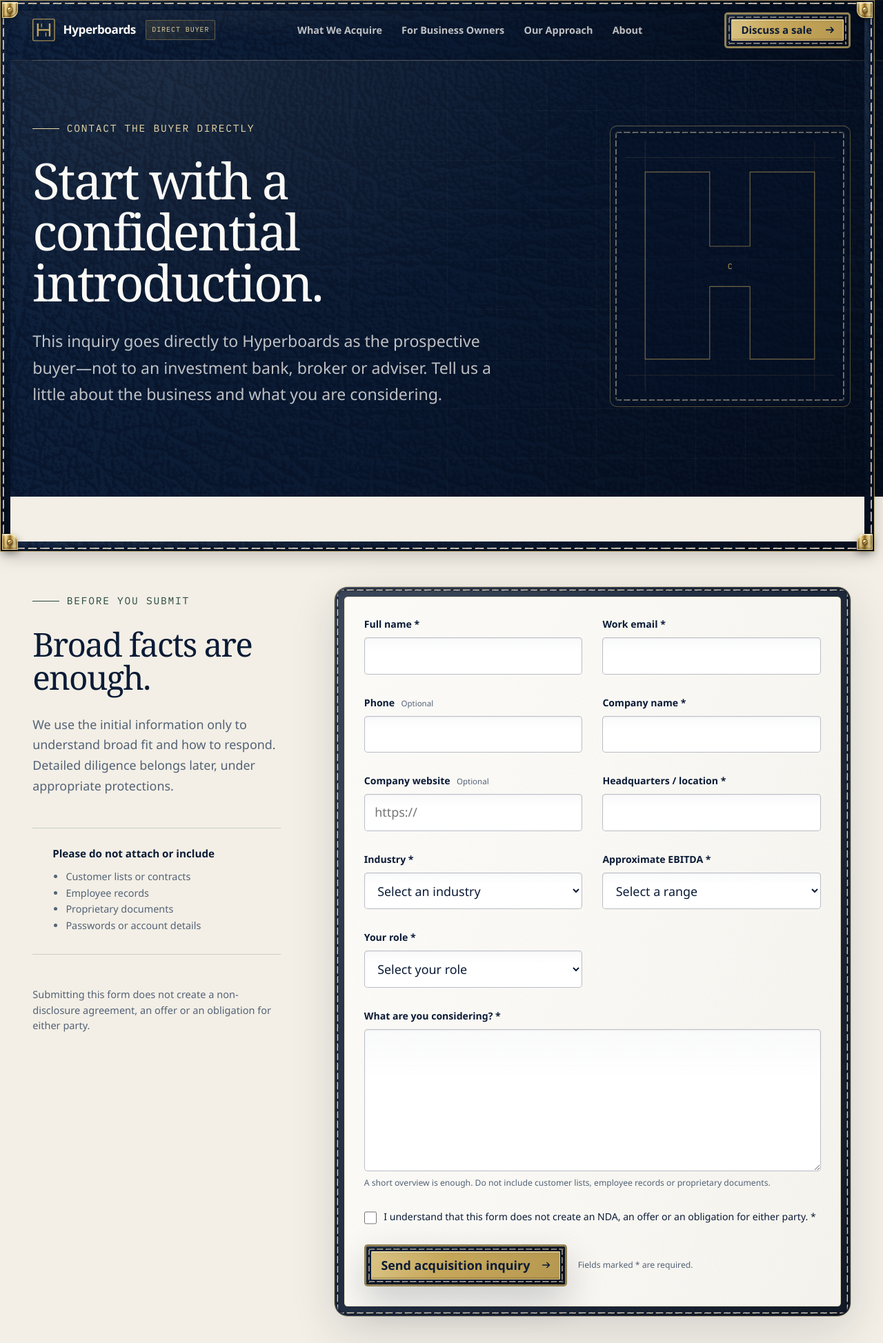
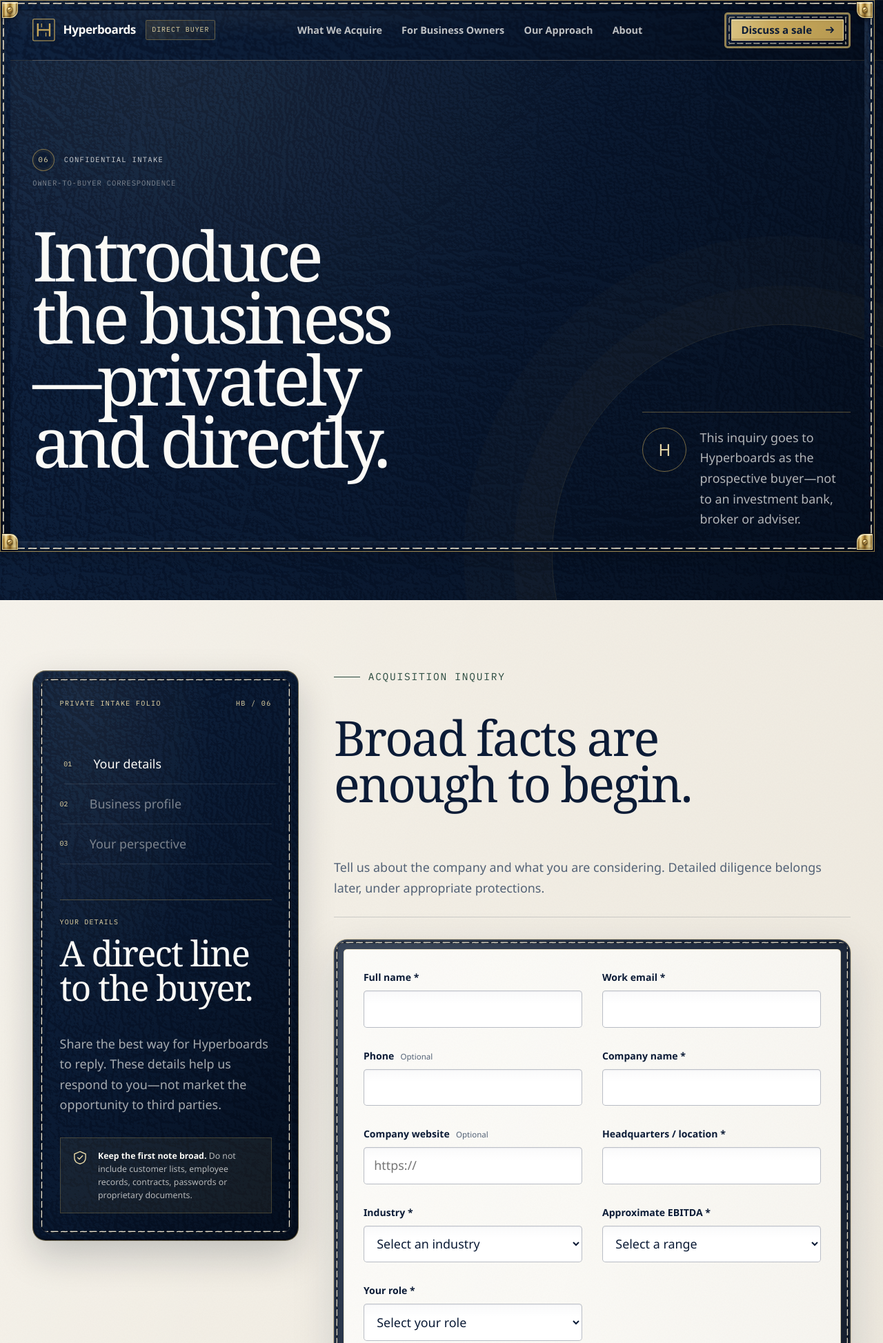
Before and after one commit to DM-ai-tools/Hyperboards, an Astro site: page /contact in a window 1280 px wide. Shown: the top 1947 px of the page at 69% size. Built offline with nearby package versions, Linux system fonts and the light colour scheme; Astro itself is replaced by a stand-in of ours.

Commit message:
feat: integrate the Confidential Intake workspace

```diff
--- /dev/null
+++ b/src/components/folios/IntakeGuidance.astro
@@ -0,0 +1,265 @@
+---
+const groups = [
+  {
+    key: 'contact',
+    number: '01',
+    label: 'Your details',
+    title: 'A direct line to the buyer.',
+    body: 'Share the best way for Hyperboards to reply. These details help us respond to you—not market the opportunity to third parties.',
+    fields: ['fullName', 'email', 'phone'],
+  },
+  {
+    key: 'profile',
+    number: '02',
+    label: 'Business profile',
+    title: 'Broad facts establish fit.',
+    body: 'A company name, location, sector and approximate EBITDA range are enough for an initial view. Estimates are appropriate at this stage.',
+    fields: ['company', 'companyWebsite', 'location', 'industry', 'ebitda', 'role'],
+  },
+  {
+    key: 'message',
+    number: '03',
+    label: 'Your perspective',
+    title: 'Context matters more than polish.',
+    body: 'Briefly describe what you are considering, the timing in mind and any role you may want after a transaction. A short, candid note is useful.',
+    fields: ['message', 'acknowledgement'],
+  },
+] as const;
+---
+
+<aside class="intake-guidance" data-intake-guidance data-active="contact" aria-label="Inquiry guidance">
+  <div class="intake-guidance__heading">
+    <p>Private intake folio</p>
+    <span>HB / 06</span>
+  </div>
+
+  <ol class="intake-guidance__steps">
+    {groups.map((group) => (
+      <li data-guide-step={group.key}>
+        <span>{group.number}</span>
+        <span>{group.label}</span>
+      </li>
+    ))}
+  </ol>
+
+  <div class="intake-guidance__live" aria-live="polite" aria-atomic="true">
+    <p class="intake-guidance__kicker" data-guide-kicker>{groups[0].label}</p>
+    <h2 data-guide-title>{groups[0].title}</h2>
+    <p data-guide-body>{groups[0].body}</p>
+  </div>
+
+  <div class="intake-guidance__warning">
+    <svg viewBox="0 0 24 24" aria-hidden="true">
+      <path d="M12 3.4 20.1 7v5.7c0 4.2-2.8 7.2-8.1 8.5-5.3-1.3-8.1-4.3-8.1-8.5V7L12 3.4Z" fill="none" stroke="currentColor" stroke-width="1.4" />
+      <path d="M8.7 12.2 11 14.4l4.7-5" fill="none" stroke="currentColor" stroke-linecap="round" stroke-linejoin="round" stroke-width="1.4" />
+    </svg>
+    <p><strong>Keep the first note broad.</strong> Do not include customer lists, employee records, contracts, passwords or proprietary documents.</p>
+  </div>
+
+  <script is:inline type="application/json" data-guidance-groups set:html={JSON.stringify(groups)}></script>
+</aside>
+
+<script>
+  type GuidanceGroup = {
+    key: string;
+    label: string;
+    title: string;
+    body: string;
+    fields: string[];
+  };
+
+  document.querySelectorAll<HTMLElement>('[data-intake-guidance]').forEach((guidance) => {
+    const workspace = guidance.closest<HTMLElement>('[data-intake-workspace]');
+    const source = guidance.querySelector<HTMLScriptElement>('[data-guidance-groups]');
+    if (!workspace || !source) return;
+
+    const groups = JSON.parse(source.textContent ?? '[]') as GuidanceGroup[];
+    const kicker = guidance.querySelector<HTMLElement>('[data-guide-kicker]');
+    const title = guidance.querySelector<HTMLElement>('[data-guide-title]');
+    const body = guidance.querySelector<HTMLElement>('[data-guide-body]');
+
+    const activate = (group: GuidanceGroup) => {
+      guidance.dataset.active = group.key;
+      if (kicker) kicker.textContent = group.label;
+      if (title) title.textContent = group.title;
+      if (body) body.textContent = group.body;
+      guidance.querySelectorAll<HTMLElement>('[data-guide-step]').forEach((step) => {
+        step.toggleAttribute('data-current', step.dataset.guideStep === group.key);
+      });
+    };
+
+    workspace.addEventListener('focusin', (event) => {
+      const field = (event.target as HTMLElement).closest<HTMLInputElement | HTMLSelectElement | HTMLTextAreaElement>('input, select, textarea');
+      if (!field?.name) return;
+      const group = groups.find((candidate) => candidate.fields.includes(field.name));
+      if (group) activate(group);
+    });
+
+    if (groups[0]) activate(groups[0]);
+  });
+</script>
+
+<style>
+  .intake-guidance {
+    position: sticky;
+    top: 1.25rem;
+    min-width: 0;
+    padding: clamp(1.5rem, 3vw, 2.8rem);
+    border: 1px solid rgba(199, 168, 91, 0.48);
+    border-radius: var(--radius-lg);
+    background-color: #0a1b38;
+    background-image: var(--texture-leather);
+    background-blend-mode: screen, normal, soft-light;
+    box-shadow: var(--leather-depth);
+    color: rgba(251, 250, 246, 0.7);
+    isolation: isolate;
+  }
+
+  .intake-guidance::after {
+    position: absolute;
+    z-index: -1;
+    inset: 0.62rem;
+    border-radius: calc(var(--radius-lg) - 0.2rem);
+    background: var(--stitch-frame-panel);
+    box-shadow: var(--stitch-channel-shadow);
+    content: '';
+    pointer-events: none;
+  }
+
+  .intake-guidance__heading {
+    display: flex;
+    justify-content: space-between;
+    gap: 1rem;
+    color: var(--color-brass-light);
+    font-family: var(--font-mono);
+    font-size: 0.63rem;
+    letter-spacing: 0.13em;
+    text-transform: uppercase;
+  }
+
+  .intake-guidance__heading p {
+    margin: 0;
+  }
+
+  .intake-guidance__steps {
+    display: grid;
+    gap: 0;
+    margin: clamp(2rem, 4vw, 3.5rem) 0;
+    padding: 0;
+    list-style: none;
+  }
+
+  .intake-guidance__steps li {
+    display: grid;
+    grid-template-columns: 2rem 1fr;
+    gap: 0.7rem;
+    align-items: center;
+    padding: 0.85rem 0;
+    border-bottom: 1px solid rgba(251, 250, 246, 0.1);
+    color: rgba(251, 250, 246, 0.46);
+    transition: color 220ms var(--ease-out), transform 220ms var(--ease-out);
+  }
+
+  .intake-guidance__steps li[data-current] {
+    color: var(--color-white);
+    transform: translateX(0.35rem);
+  }
+
+  .intake-guidance__steps li > span:first-child {
+    color: var(--color-brass-light);
+    font-family: var(--font-mono);
+    font-size: 0.62rem;
+  }
+
+  .intake-guidance__live {
+    min-height: 12rem;
+    padding-top: 1.5rem;
+    border-top: 1px solid rgba(199, 168, 91, 0.36);
+  }
+
+  .intake-guidance__kicker {
+    margin-bottom: 0.65rem;
+    color: var(--color-brass-light);
+    font-family: var(--font-mono);
+    font-size: 0.62rem;
+    letter-spacing: 0.12em;
+    text-transform: uppercase;
+  }
+
+  .intake-guidance__live h2 {
+    max-width: 13ch;
+    color: var(--color-white);
+    font-size: clamp(2rem, 4vw, 3.3rem);
+    line-height: 0.98;
+  }
+
+  .intake-guidance__live > p:last-child {
+    margin-top: 1.1rem;
+    color: rgba(251, 250, 246, 0.65);
+    line-height: 1.65;
+  }
+
+  .intake-guidance__warning {
+    display: grid;
+    grid-template-columns: 1.6rem 1fr;
+    gap: 0.8rem;
+    margin-top: 2rem;
+    padding: 1rem;
+    border: 1px solid rgba(199, 168, 91, 0.28);
+    background: rgba(199, 168, 91, 0.075);
+    font-size: 0.77rem;
+    line-height: 1.55;
+  }
+
+  .intake-guidance__warning svg {
+    width: 1.5rem;
+    color: var(--color-brass-light);
+  }
+
+  .intake-guidance__warning p {
+    margin: 0;
+  }
+
+  .intake-guidance__warning strong {
+    color: var(--color-white);
+  }
+
+  @media (max-width: 68rem) {
+    .intake-guidance {
+      position: relative;
+      top: auto;
+    }
+
+    .intake-guidance__steps {
+      grid-template-columns: repeat(3, minmax(0, 1fr));
+    }
+
+    .intake-guidance__steps li {
+      grid-template-columns: auto 1fr;
+      border-right: 1px solid rgba(251, 250, 246, 0.1);
+      border-bottom: 0;
+      padding: 0.7rem;
+    }
+
+    .intake-guidance__live {
+      min-height: 9rem;
+    }
+  }
+
+  @media (max-width: 36rem) {
+    .intake-guidance__steps {
+      display: none;
+    }
+
+    .intake-guidance__live {
+      min-height: 0;
+      margin-top: 2rem;
+    }
+  }
+
+  @media (prefers-reduced-motion: reduce) {
+    .intake-guidance__steps li {
+      transition: none;
+    }
+  }
+</style>
--- a/src/pages/contact.astro
+++ b/src/pages/contact.astro
@@ -1,7 +1,8 @@
 ---
 import BaseLayout from '../layouts/BaseLayout.astro';
 import InquiryForm from '../components/InquiryForm.astro';
-import PageHero from '../components/PageHero.astro';
+import FolioLabel from '../components/folios/FolioLabel.astro';
+import IntakeGuidance from '../components/folios/IntakeGuidance.astro';
 
 const status = Astro.url.searchParams.get('status');
 ---
@@ -10,93 +11,202 @@ const status = Astro.url.searchParams.get('status');
   title="Contact Hyperboards | Confidential Business Conversation"
   description="Contact Hyperboards privately to discuss a potential business acquisition or ownership transition."
 >
-  <PageHero
-    eyebrow="Contact the buyer directly"
-    title="Start with a confidential introduction."
-    intro="This inquiry goes directly to Hyperboards as the prospective buyer—not to an investment bank, broker or adviser. Tell us a little about the business and what you are considering."
-    marker="C"
-  />
+  <main class="intake" data-intake-workspace>
+    <section class="intake__intro">
+      <div class="intake__intro-grid container-wide">
+        <div>
+          <FolioLabel index="06" label="Confidential intake" note="Owner-to-buyer correspondence" />
+          <h1>Introduce the business—privately and directly.</h1>
+        </div>
+        <div class="intake__promise">
+          <span aria-hidden="true">H</span>
+          <p>
+            This inquiry goes to Hyperboards as the prospective buyer—not to an investment bank, broker or adviser.
+          </p>
+        </div>
+      </div>
+    </section>
 
-  <section class="section contact-section">
-    <div class="contact-grid container">
-      <aside data-reveal>
-        <p class="eyebrow">Before you submit</p>
-        <h2>Broad facts are enough.</h2>
-        <p>We use the initial information only to understand broad fit and how to respond. Detailed diligence belongs later, under appropriate protections.</p>
+    <section class="intake__desk">
+      <div class="intake__desk-grid container-wide">
+        <IntakeGuidance />
 
-        <div class="contact-note">
-          <h3>Please do not attach or include</h3>
-          <ul>
-            <li>Customer lists or contracts</li>
-            <li>Employee records</li>
-            <li>Proprietary documents</li>
-            <li>Passwords or account details</li>
-          </ul>
+        <div class="intake__form">
+          <header>
+            <p class="eyebrow">Acquisition inquiry</p>
+            <h2>Broad facts are enough to begin.</h2>
+            <p>
+              Tell us about the company and what you are considering. Detailed diligence belongs later, under appropriate protections.
+            </p>
+          </header>
+          <InquiryForm status={status} />
+          <footer>
+            <span>Confidential introduction</span>
+            <p>Submitting this form does not create an NDA, an offer or an obligation for either party.</p>
+          </footer>
         </div>
-
-        <p class="fine-print">Submitting this form does not create a non-disclosure agreement, an offer or an obligation for either party.</p>
-      </aside>
-
-      <InquiryForm status={status} />
-    </div>
-  </section>
+      </div>
+    </section>
+  </main>
 </BaseLayout>
 
 <style>
-  .contact-section {
-    background: var(--color-paper);
+  .intake {
+    overflow: clip;
+    background-color: var(--color-paper);
+    background-image: var(--texture-paper);
   }
 
-  .contact-grid {
+  .intake__intro {
+    position: relative;
+    padding: clamp(5rem, 10vw, 9rem) 0 clamp(4rem, 8vw, 7rem);
+    overflow: hidden;
+    background-color: var(--color-midnight);
+    background-image: var(--texture-leather);
+    background-blend-mode: screen, normal, soft-light;
+    color: rgba(251, 250, 246, 0.72);
+  }
+
+  .intake__intro::after {
+    position: absolute;
+    right: -12rem;
+    bottom: -17rem;
+    width: 42rem;
+    aspect-ratio: 1;
+    border: 1px solid rgba(199, 168, 91, 0.14);
+    border-radius: 50%;
+    box-shadow:
+      0 0 0 3.5rem rgba(199, 168, 91, 0.025),
+      0 0 0 8rem rgba(199, 168, 91, 0.018);
+    content: '';
+    pointer-events: none;
+  }
+
+  .intake__intro-grid {
+    position: relative;
+    z-index: 1;
     display: grid;
-    gap: var(--space-xl);
+    gap: clamp(2.5rem, 7vw, 8rem);
+    align-items: end;
+  }
+
+  .intake h1 {
+    max-width: 13ch;
+    margin-top: clamp(2rem, 4vw, 3.8rem);
+    color: var(--color-white);
+    font-size: clamp(3.25rem, 7.8vw, 8.2rem);
+    letter-spacing: -0.058em;
+    line-height: 0.9;
+    text-wrap: balance;
+  }
+
+  .intake__promise {
+    display: grid;
+    grid-template-columns: 4rem 1fr;
+    gap: 1.2rem;
+    align-items: start;
+    padding-top: 1.4rem;
+    border-top: 1px solid rgba(199, 168, 91, 0.42);
+  }
+
+  .intake__promise span {
+    display: grid;
+    aspect-ratio: 1;
+    place-items: center;
+    border: 1px solid rgba(199, 168, 91, 0.58);
+    border-radius: 50%;
+    color: var(--color-brass-light);
+    font-family: var(--font-serif);
+    font-size: 1.5rem;
+  }
+
+  .intake__promise p {
+    margin: 0;
+    color: rgba(251, 250, 246, 0.7);
+    line-height: 1.65;
+  }
+
+  .intake__desk {
+    padding: clamp(4rem, 8vw, 8.5rem) 0;
+  }
+
+  .intake__desk-grid {
+    display: grid;
+    gap: clamp(2rem, 4vw, 4rem);
     align-items: start;
   }
 
-  .contact-grid aside {
-    position: sticky;
-    top: 2rem;
+  .intake__form {
+    min-width: 0;
   }
 
-  .contact-grid aside h2 {
-    margin-bottom: var(--space-md);
-    font-size: var(--step-3);
+  .intake__form > header {
+    display: grid;
+    gap: 1rem;
+    margin-bottom: 2rem;
+    padding-bottom: 1.7rem;
+    border-bottom: 1px solid rgba(11, 27, 54, 0.16);
   }
 
-  .contact-grid aside > p:not(.eyebrow) {
+  .intake__form > header h2 {
+    max-width: 14ch;
+    font-size: clamp(2.5rem, 5.5vw, 5.2rem);
+    line-height: 0.94;
+  }
+
+  .intake__form > header > p:last-child {
+    max-width: 46rem;
     color: var(--color-slate);
   }
 
-  .contact-note {
-    margin-block: var(--space-lg);
-    padding: var(--space-md);
-    border-top: 1px solid var(--color-border);
-    border-bottom: 1px solid var(--color-border);
+  .intake__form > footer {
+    display: flex;
+    justify-content: space-between;
+    gap: 1rem 2rem;
+    margin-top: 1.5rem;
+    padding: 1rem 0;
+    border-top: 1px solid rgba(11, 27, 54, 0.14);
+    color: var(--color-slate);
+    font-size: 0.72rem;
   }
 
-  .contact-note h3 {
-    margin-bottom: 0.8rem;
-    font-family: var(--font-sans);
-    font-size: 0.95rem;
-    font-weight: 700;
-    letter-spacing: 0;
+  .intake__form > footer span {
+    color: var(--color-forest);
+    font-family: var(--font-mono);
+    letter-spacing: 0.09em;
+    text-transform: uppercase;
   }
 
-  .contact-note ul {
-    padding-left: 1.2rem;
-    color: var(--color-slate);
-    font-size: 0.9rem;
+  .intake__form > footer p {
+    max-width: 33rem;
+    margin: 0;
   }
 
-  @media (min-width: 62rem) {
-    .contact-grid {
-      grid-template-columns: minmax(17rem, 0.65fr) minmax(34rem, 1.35fr);
+  @media (min-width: 68.01rem) {
+    .intake__intro-grid {
+      grid-template-columns: minmax(0, 1.45fr) minmax(18rem, 0.55fr);
+    }
+
+    .intake__desk-grid {
+      grid-template-columns: minmax(19rem, 0.68fr) minmax(0, 1.32fr);
     }
   }
 
-  @media (max-width: 61.99rem) {
-    .contact-grid aside {
-      position: static;
+  @media (max-width: 40rem) {
+    .intake__intro {
+      padding-top: 4rem;
+    }
+
+    .intake h1 {
+      font-size: clamp(3rem, 15vw, 4.7rem);
+    }
+
+    .intake__promise {
+      grid-template-columns: 3rem 1fr;
+    }
+
+    .intake__form > footer {
+      flex-direction: column;
     }
   }
 </style>
```
Also changed, not shown: tests/functional-folios.test.mjs (+33 -0 lines).
